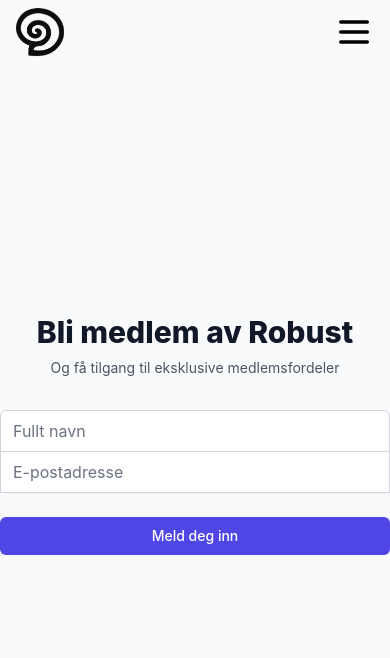
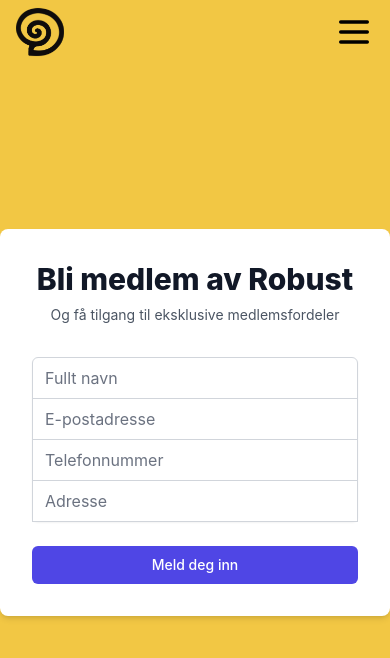
Before and after one commit to lukketsvane/robust, a Next.js app: page /blimedlem in a window 390 px wide. Shown: the top 658 px of the page. Built offline with nearby package versions, Linux system fonts and the light colour scheme.

Commit message:
robot-ann

```diff
--- a/app/components/Chatbot.tsx
+++ b/app/components/Chatbot.tsx
@@ -73,17 +73,23 @@
         ></button>
       </div>
 
+
       <AnimatePresence>
         {isOpen && (
-          <div id="chatbox-wrapper" className="fixed inset-0 z-20 flex items-center justify-center" onClick={() => setIsOpen(false)}>
+          <div
+            id="chatbox-wrapper"
+            className="fixed inset-0 z-20 flex items-center justify-center p-4 md:p-0"
+            onClick={() => setIsOpen(false)}
+          >
             <motion.div
               initial={{ opacity: 0, scale: 0.8 }}
               animate={{ opacity: 1, scale: 1 }}
               exit={{ opacity: 0, scale: 0.8 }}
-              className="relative bg-white rounded-lg shadow-xl p-4 max-w-md w-full h-auto"
+              className="relative bg-white rounded-lg shadow-xl p-4 max-w-md w-full h-auto md:h-96"
               onClick={(e) => e.stopPropagation()}
             >
-              <h2 className="text-lg font-bold mb-2">Chat med Robot</h2>
+
+              <h2 className="text-xl font-bold mb-2">Chat med Robot-anna</h2>
               <div className="overflow-y-auto h-[85vh] md:h-96">
                 {messages.map((message, index) => (
                   <div key={index} className={`message flex items-center ${message.role === 'user' ? 'justify-end' : 'justify-start'}`}>
--- a/pages/blimedlem.tsx
+++ b/pages/blimedlem.tsx
@@ -1,13 +1,16 @@
 "use client";
+import React from 'react';
 import { motion } from 'framer-motion';
-import React from 'react';
 
 const Blimedlem = () => {
   return (
-    <div className="flex flex-col items-center justify-center min-h-screen py-12 bg-gray-50 sm:px-6 lg:px-8">
-      <div className="max-w-md w-full space-y-8">
+    <motion.div
+      className="flex flex-col items-center justify-center min-h-screen py-12"
+      style={{ backgroundColor: '#F2C744' }} // Using the yellow color from om-oss.tsx
+    >
+      <div className="max-w-lg w-full space-y-8 bg-white p-8 rounded-lg shadow-md">
         <div>
-          <h2 className="mt-6 text-center text-3xl font-extrabold text-gray-900">
+          <h2 className="text-center text-3xl font-extrabold text-gray-900">
             Bli medlem av Robust
           </h2>
           <p className="mt-2 text-center text-sm text-gray-600">
@@ -45,7 +48,33 @@
                 placeholder="E-postadresse"
               />
             </div>
-            {/* Additional form fields can be added here */}
+            {/* Additional form fields */}
+            <div>
+              <label htmlFor="phone-number" className="sr-only">
+                Telefonnummer
+              </label>
+              <input
+                id="phone-number"
+                name="phone"
+                type="tel"
+                required
+                className="appearance-none rounded-none relative block w-full px-3 py-2 border border-gray-300 placeholder-gray-500 text-gray-900 focus:outline-none focus:ring-indigo-500 focus:border-indigo-500 focus:z-10 sm:text-sm"
+                placeholder="Telefonnummer"
+              />
+            </div>
+            <div>
+              <label htmlFor="address" className="sr-only">
+                Adresse
+              </label>
+              <input
+                id="address"
+                name="address"
+                type="text"
+                required
+                className="appearance-none rounded-none relative block w-full px-3 py-2 border border-gray-300 placeholder-gray-500 text-gray-900 focus:outline-none focus:ring-indigo-500 focus:border-indigo-500 focus:z-10 sm:text-sm"
+                placeholder="Adresse"
+              />
+            </div>
           </div>
 
           <div>
@@ -58,7 +87,7 @@
           </div>
         </form>
       </div>
-    </div>
+    </motion.div>
   );
 };
 
```
Also changed, not shown: 1 other file (tests, documents, lock files or other folders).
